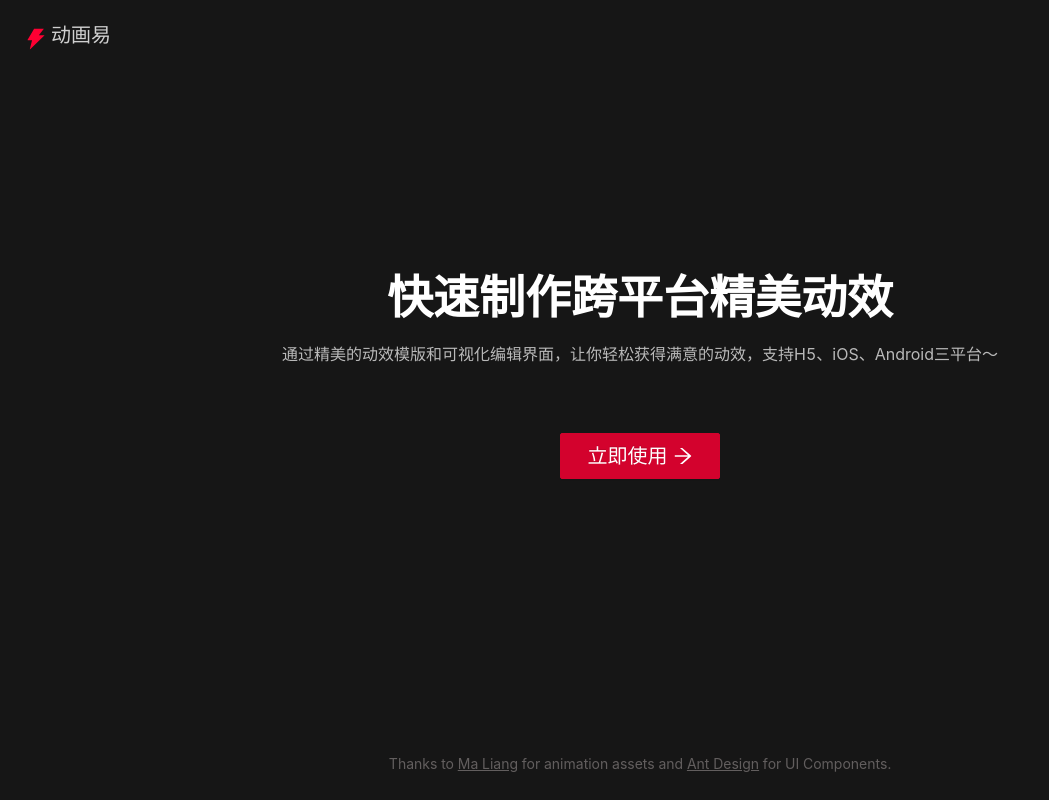
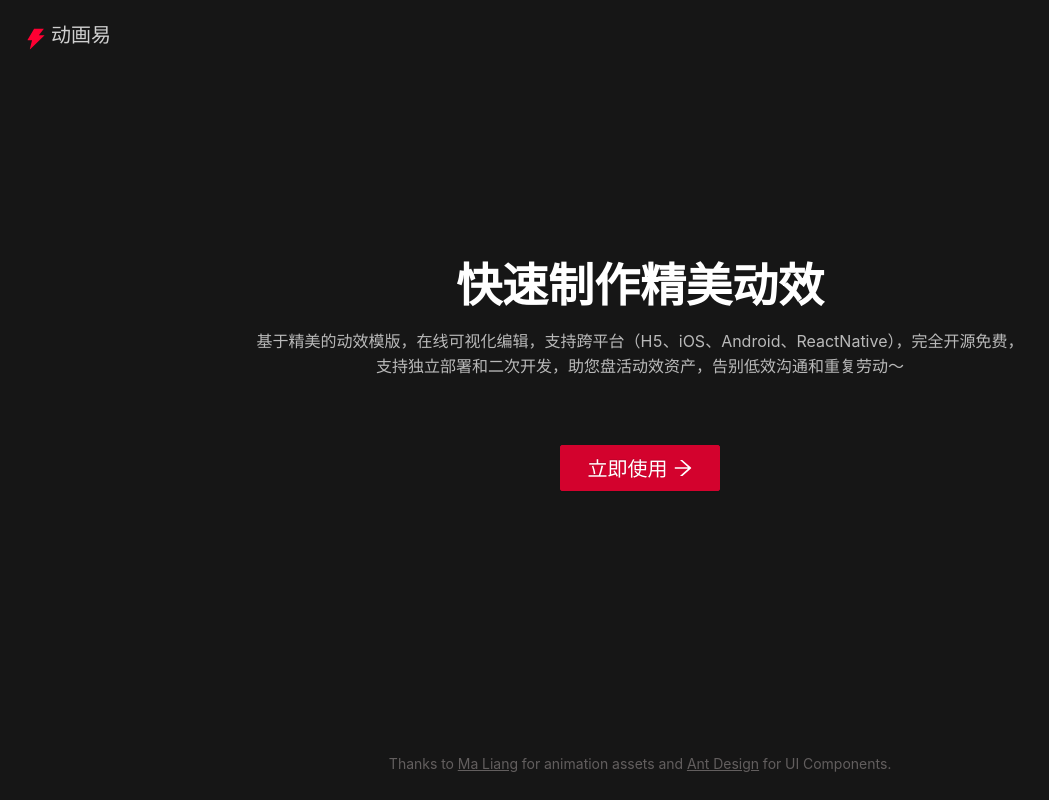
Before and after one commit to paiangit/easy-effect, a React (Create React App) app: page / in a window 1280 px wide. Shown: the whole page, without its empty margins (0-1049 px from the left). Built offline with nearby package versions, Linux system fonts and the light colour scheme.

Commit message:
feat: calculate animation coordination ondrop

```diff
--- a/src/features/editor/Simulator.tsx
+++ b/src/features/editor/Simulator.tsx
@@ -4,7 +4,7 @@ import {
   // useEffect,
   // useCallback,
   useState,
-  useCallback
+  useCallback,
 } from 'react';
 import fetchAndPlayLottie from '~utils/fetchAndPlayLottie';
 import Draggable from '~components/Draggable';
@@ -30,9 +30,17 @@ const Simulator: FC<{}> = () => {
   const onDrop = useCallback(async (e) => {
     const lottieUrl = e.dataTransfer.getData('lottieUrl');
     if (!lottieUrl) return;
+    const { clientX, clientY } = e;
     const res = await fetchAndPlayLottie(lottieUrl, { container: animationRef.current, autoplay: false, name: lottieName });
     res.animation && setAnimation(res.animation);
-  }, [setAnimation]);
+    // 计算放置后动画的坐标
+    const {left, top, width, height} = wrapperRef.current.getBoundingClientRect();
+    let newLeft = clientX - left - animationStyle.width / 2;
+    let newTop = clientY - top - animationStyle.height / 2;
+    newLeft = Math.min(Math.max(0, newLeft), width - animationStyle.width);
+    newTop = Math.min(Math.max(0, newTop), height - animationStyle.height);
+    setAnimationStyle(Object.assign({}, animationStyle, {left: newLeft, top: newTop}));
+  }, [animationStyle, setAnimation, setAnimationStyle]);
 
   // const initBackgroundTransform = useCallback(() => {
   //   const { width, height } = wrapperRef.current.parentElement.getBoundingClientRect();
--- a/src/features/home/MainPage.module.less
+++ b/src/features/home/MainPage.module.less
@@ -34,6 +34,7 @@
 .description {
   font-size: 16px;
   color: rgba(255, 255, 255, .7);
+  text-align: center;
 }
 
 .button {
--- a/src/features/home/MainPage.tsx
+++ b/src/features/home/MainPage.tsx
@@ -19,8 +19,8 @@ function MainPage() {
   return (
     <div className={style['main-page']}>
       <Logo className={style.logo}/>
-      <p className={style.brief}>快速制作跨平台精美动效</p>
-      <p className={style.description}>通过精美的动效模版和可视化编辑界面，让你轻松获得满意的动效，支持H5、iOS、Android三平台～</p>
+      <p className={style.brief}>快速制作精美动效</p>
+      <p className={style.description}>基于精美的动效模版，在线可视化编辑，支持跨平台（H5、iOS、Android、ReactNative），完全开源免费，<br/>支持独立部署和二次开发，助您盘活动效资产，告别低效沟通和重复劳动～</p>
       <Button className={style.button} type="primary" onClick={handleClick}>立即使用<ArrowRightOutlined /></Button>
       <Footer/>
     </div>
```
